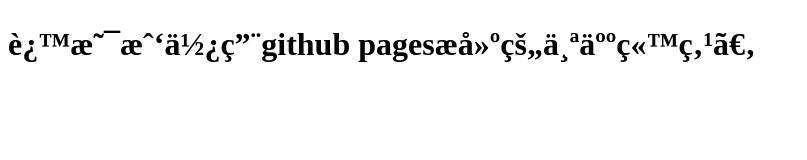
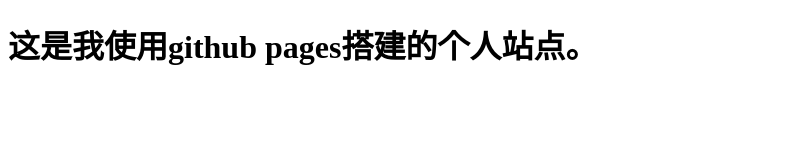
Before and after one commit to IceDarron/IceDarron.github.io, a plain HTML site: page index.html in a window 1280 px wide. Shown: the whole page, without its empty margins (0-807 px from the left). Drawn offline with Linux system fonts and the light colour scheme.

Commit message:
Update index.html

```diff
--- a/index.html
+++ b/index.html
@@ -1,7 +1,9 @@
 <!DOCTYPE html>
 <html>
-<meta http-equiv=”Content-Type” content=”text/html; charset=utf-8″>
-<body>
-<h1>这是我使用github pages搭建的个人站点。</h1>
-</body>
+  <head>
+    <meta http-equiv="Content-Type" content="text/html; charset=utf-8">
+  </head>
+  <body>
+    <h1>这是我使用github pages搭建的个人站点。</h1>
+  </body>
 </html>
```
